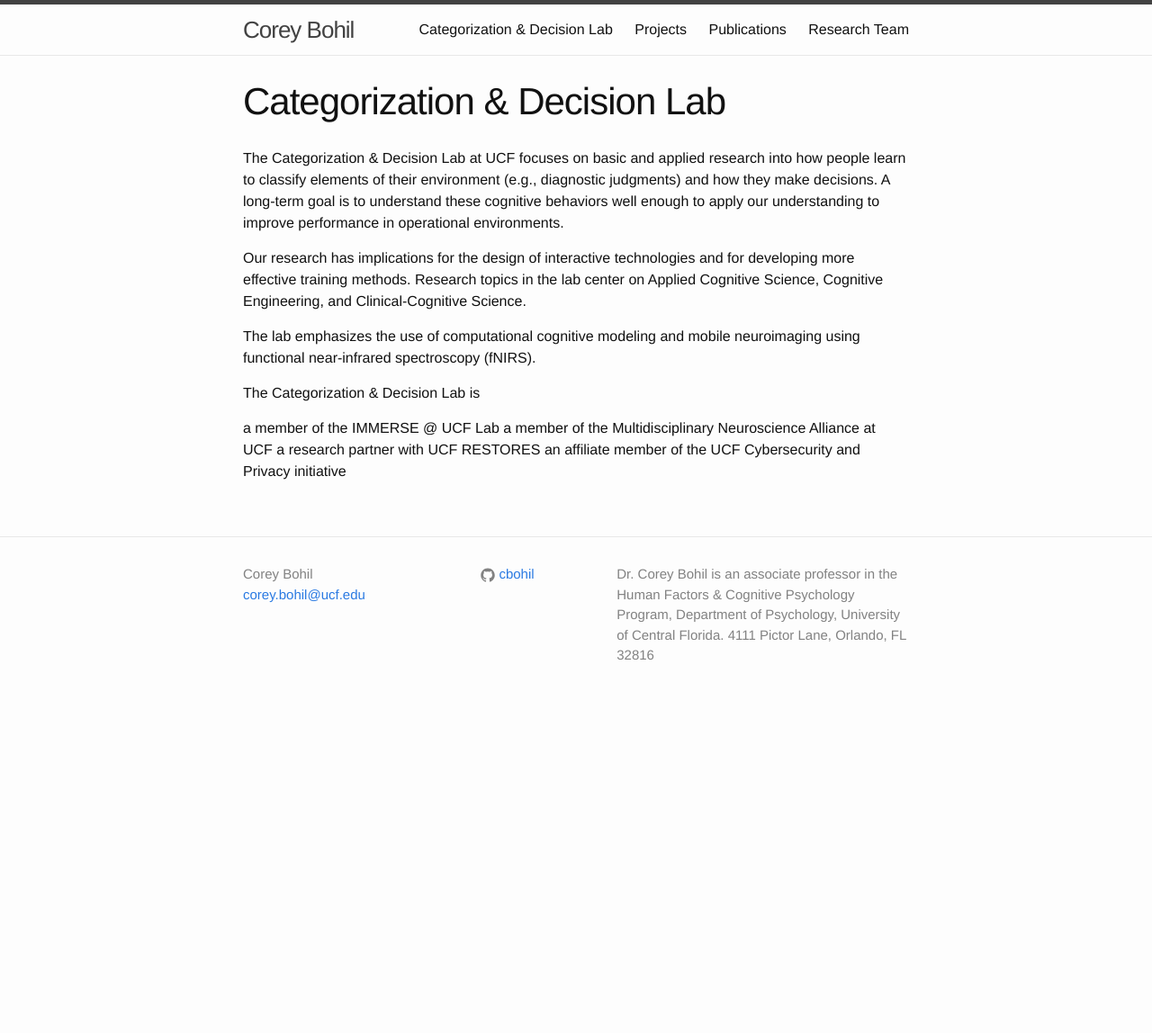
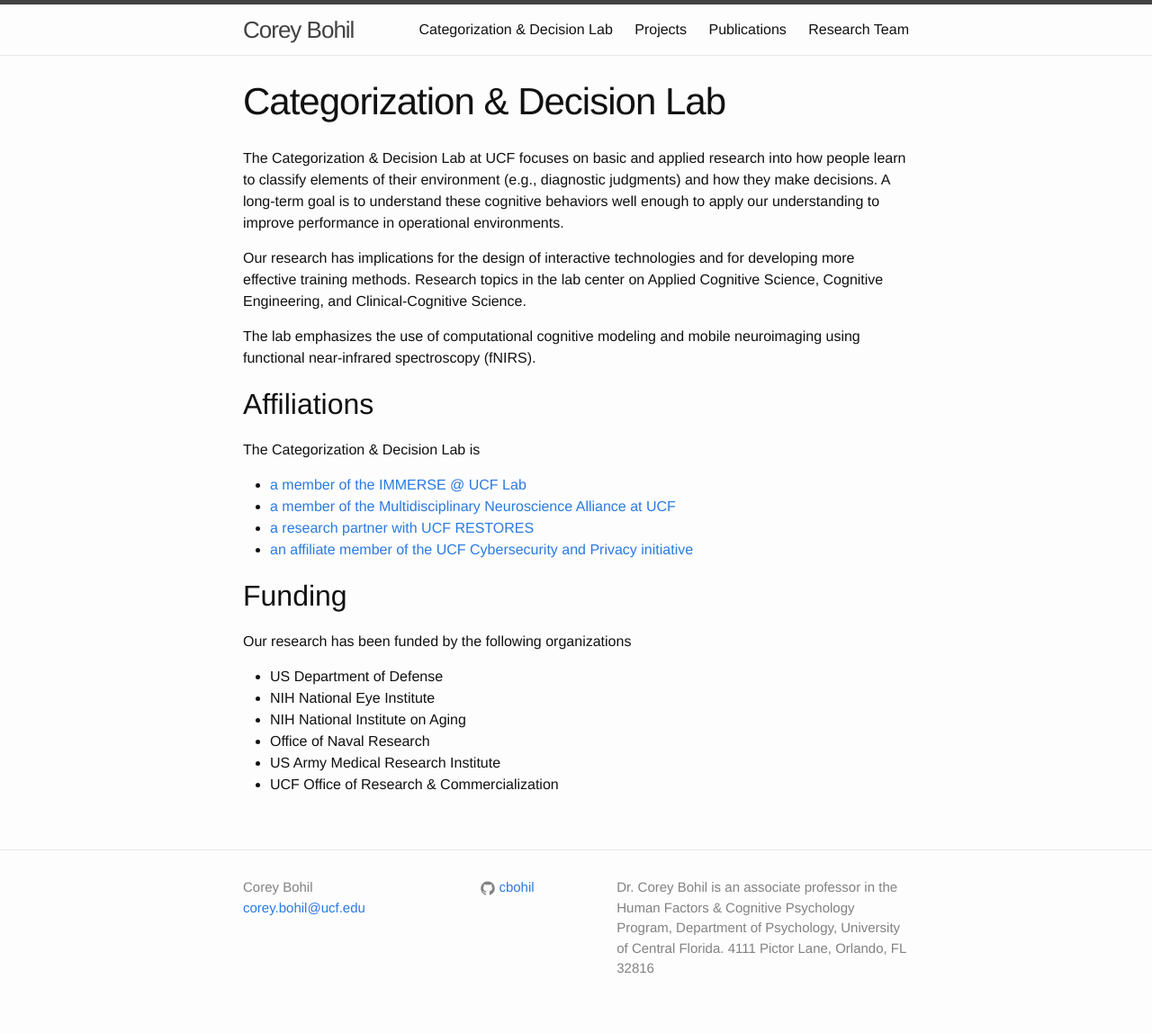
Before and after one commit to cbohil/cbohil.github.io, a Jekyll site: the page built from about.md, in a window 1280 px wide. Shown: the whole page at 90% size. Built offline with Jekyll 4.4.1, drawn with Linux system fonts in a browser that asks for light colours; before the commit the page ends 900 px from its top, so only the background shows below that.

Commit message:
updated static pages
images now working

```diff
--- a/about.md
+++ b/about.md
@@ -10,9 +10,20 @@ Our research has implications for the design of interactive technologies and for
 
 The lab emphasizes the use of computational cognitive modeling and mobile neuroimaging using functional near-infrared spectroscopy (fNIRS).
 
+
+## Affiliations
 The Categorization & Decision Lab is
+* [a member of the IMMERSE @ UCF Lab](https://sciences.ucf.edu/psychology/immerse/#section-1)
+* [a member of the Multidisciplinary Neuroscience Alliance at UCF](https://med.ucf.edu/mdna/)
+* [a research partner with UCF RESTORES](https://www.ucfrestores.org/)
+* [an affiliate member of the UCF Cybersecurity and Privacy initiative](https://cybersecurity.ce.ucf.edu/)
 
-a member of the IMMERSE @ UCF Lab
-a member of the Multidisciplinary Neuroscience Alliance at UCF
-a research partner with UCF RESTORES
-an affiliate member of the UCF Cybersecurity and Privacy initiative
+
+## Funding
+Our research has been funded by the following organizations
+* US Department of Defense
+* NIH National Eye Institute
+* NIH National Institute on Aging
+* Office of Naval Research
+* US Army Medical Research Institute
+* UCF Office of Research & Commercialization
```
Also changed, not shown: publications.md (+4 -4 lines), team.md (+7 -7 lines).
